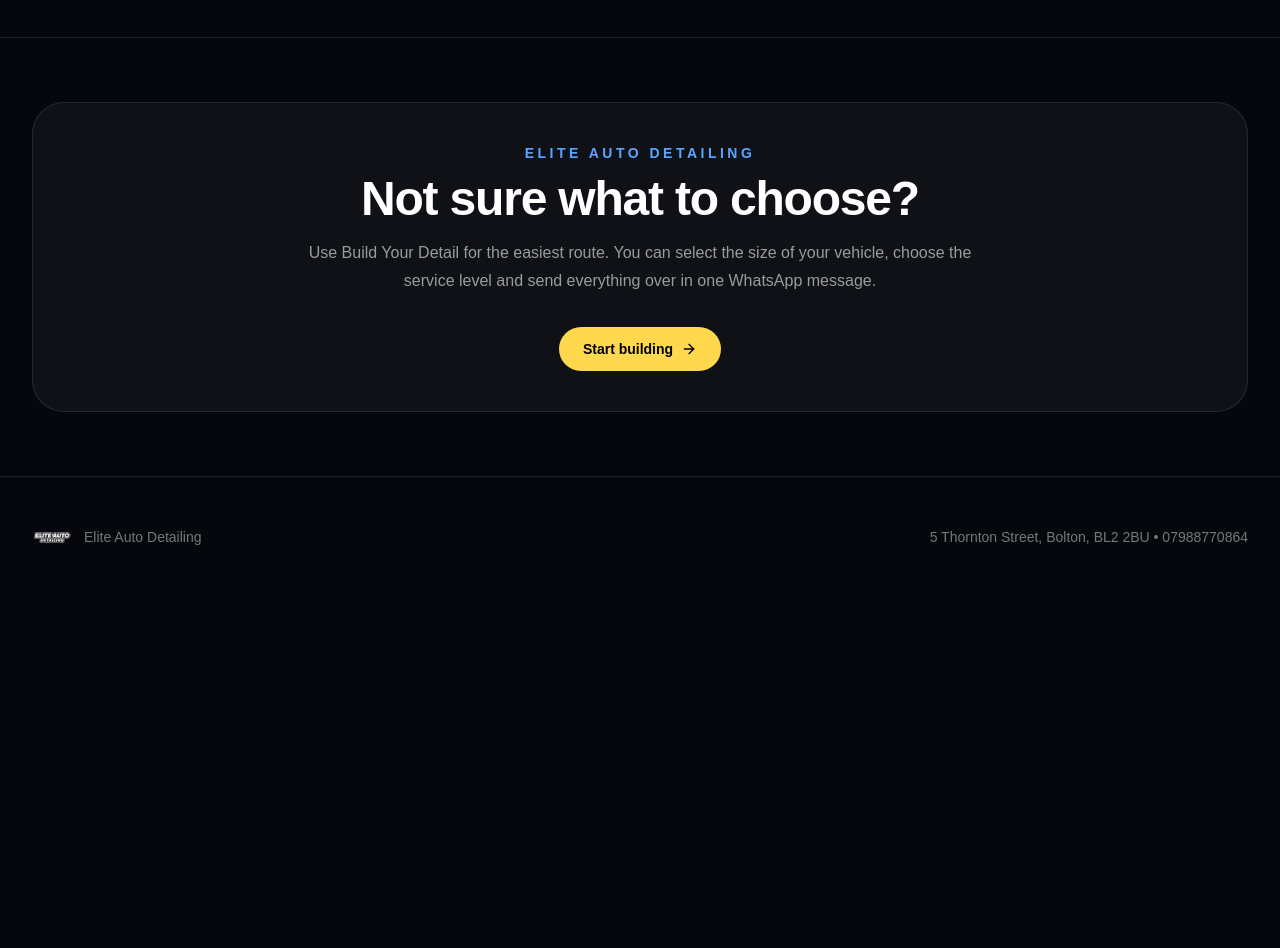
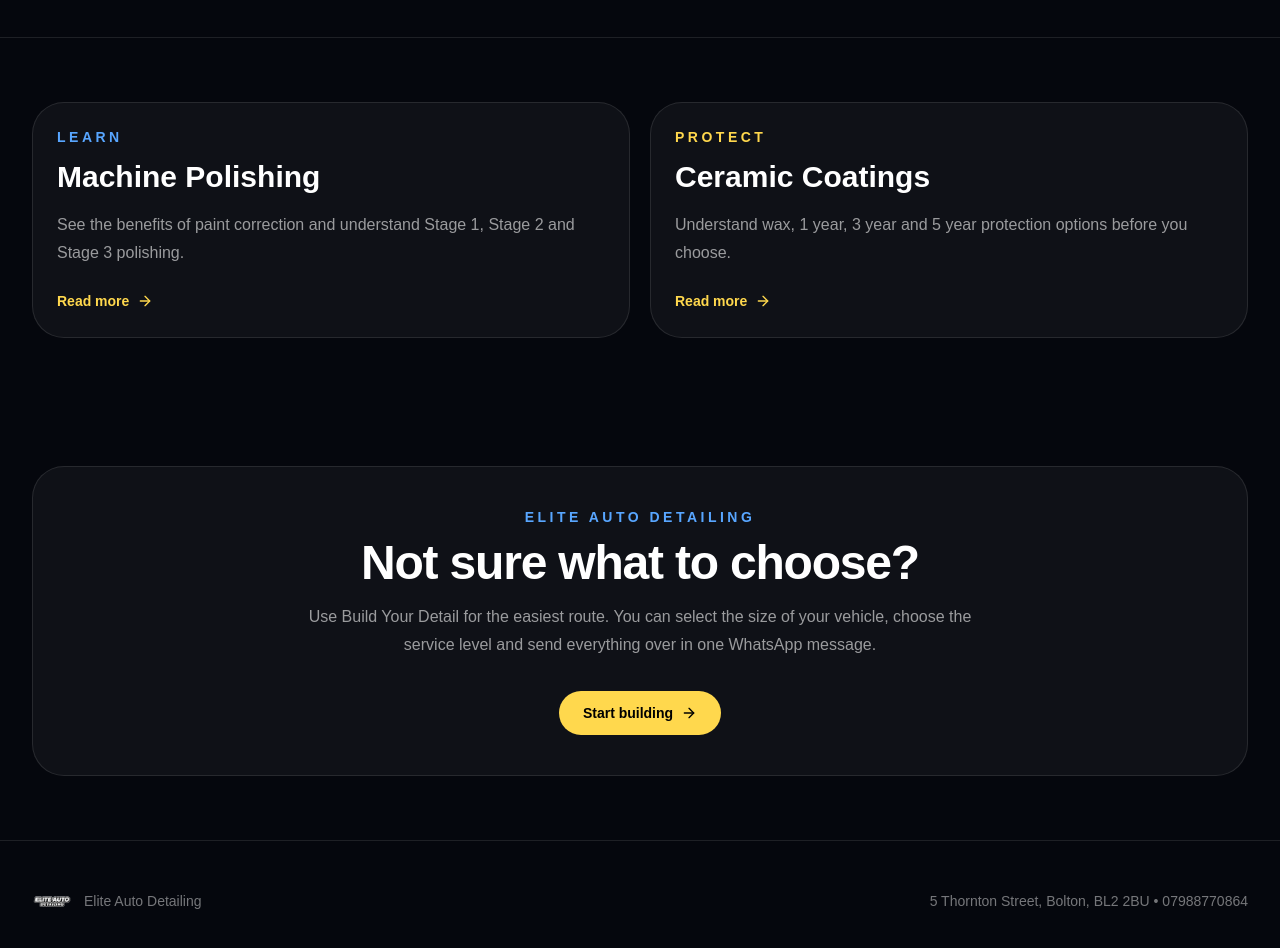
Before and after one commit to eliteautobolton/new-elite-gpt, a Next.js app: page / in a window 1280 px wide. Shown: the part 860-1808 px from the top of the page. Before the commit the page ends 1457 px from the top, so only its background shows below. Built offline with nearby package versions, Linux system fonts and the light colour scheme.

Commit message:
Add files via upload

```diff
--- a/app/page.tsx
+++ b/app/page.tsx
@@ -78,14 +78,14 @@
                 <Sparkles className="mb-3 h-5 w-5 text-[#ffd84d]" />
                 Valeting
               </div>
-              <div className="rounded-2xl border border-white/10 bg-white/[0.045] p-4">
+              <Link href="/ceramic-coatings" className="rounded-2xl border border-white/10 bg-white/[0.045] p-4 transition hover:bg-white/[0.08]">
                 <ShieldCheck className="mb-3 h-5 w-5 text-[#58a6ff]" />
                 Ceramic protection
-              </div>
-              <div className="rounded-2xl border border-white/10 bg-white/[0.045] p-4">
+              </Link>
+              <Link href="/machine-polishing" className="rounded-2xl border border-white/10 bg-white/[0.045] p-4 transition hover:bg-white/[0.08]">
                 <SlidersHorizontal className="mb-3 h-5 w-5 text-[#ffd84d]" />
                 Paint correction
-              </div>
+              </Link>
             </div>
           </div>
 
@@ -182,6 +182,24 @@
       </section>
 
       <section className="mx-auto max-w-7xl px-5 py-16 md:px-8">
+        <div className="grid gap-5 md:grid-cols-2">
+          <Link href="/machine-polishing" className="group rounded-[2rem] border border-white/10 bg-white/[0.045] p-6 transition hover:-translate-y-1 hover:bg-white/[0.08]">
+            <p className="text-sm font-semibold uppercase tracking-[0.25em] text-[#58a6ff]">Learn</p>
+            <h2 className="mt-3 text-3xl font-semibold">Machine Polishing</h2>
+            <p className="mt-4 leading-7 text-white/58">See the benefits of paint correction and understand Stage 1, Stage 2 and Stage 3 polishing.</p>
+            <span className="mt-6 inline-flex items-center gap-2 text-sm font-bold text-[#ffd84d]">Read more <ArrowRight className="h-4 w-4" /></span>
+          </Link>
+
+          <Link href="/ceramic-coatings" className="group rounded-[2rem] border border-white/10 bg-white/[0.045] p-6 transition hover:-translate-y-1 hover:bg-white/[0.08]">
+            <p className="text-sm font-semibold uppercase tracking-[0.25em] text-[#ffd84d]">Protect</p>
+            <h2 className="mt-3 text-3xl font-semibold">Ceramic Coatings</h2>
+            <p className="mt-4 leading-7 text-white/58">Understand wax, 1 year, 3 year and 5 year protection options before you choose.</p>
+            <span className="mt-6 inline-flex items-center gap-2 text-sm font-bold text-[#ffd84d]">Read more <ArrowRight className="h-4 w-4" /></span>
+          </Link>
+        </div>
+      </section>
+
+      <section className="mx-auto max-w-7xl px-5 py-16 md:px-8">
         <div className="rounded-[2rem] border border-white/10 bg-white/[0.045] p-6 text-center md:p-10">
           <p className="text-sm font-semibold uppercase tracking-[0.25em] text-[#58a6ff]">
             Elite Auto Detailing
```
